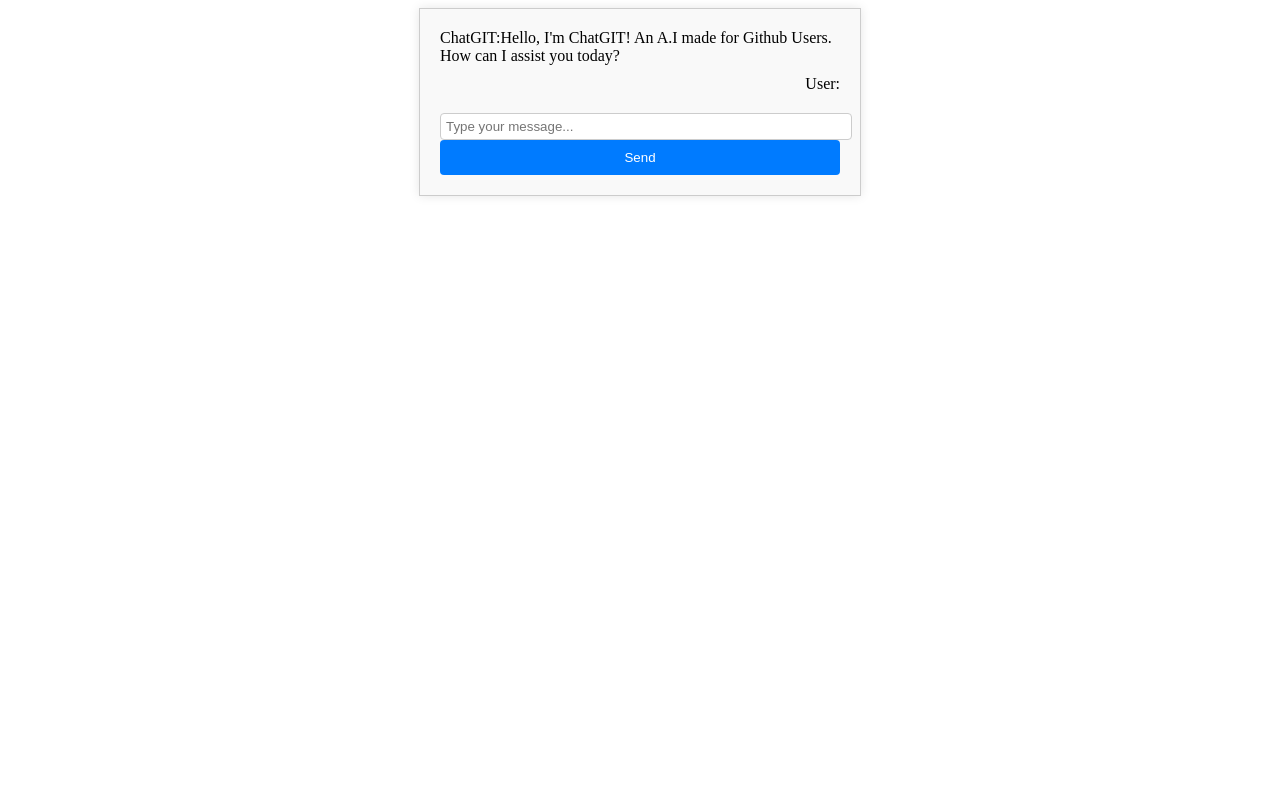
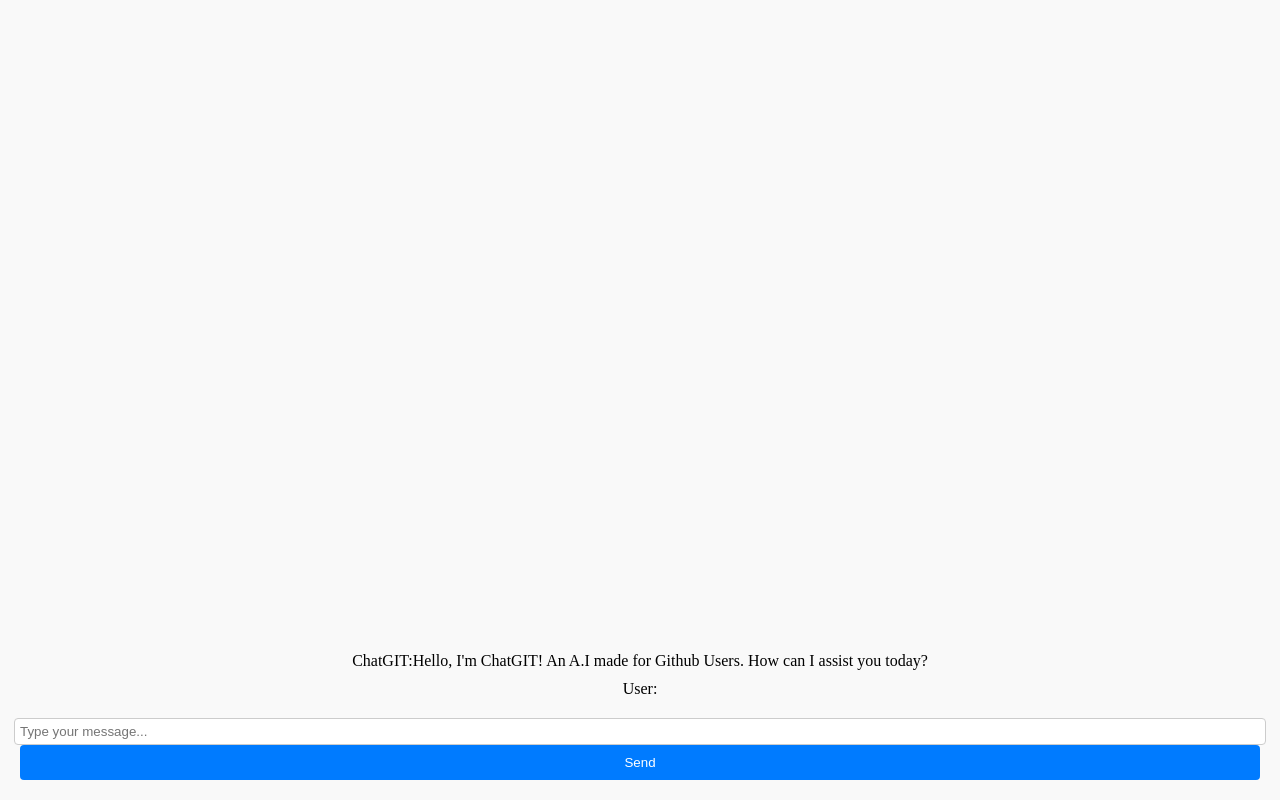
Before and after one commit to AR-DEV-1/ChatGIT, a plain HTML site: page index.html in a window 1280 px wide. Drawn offline with Linux system fonts and the light colour scheme.

Commit message:
ChatGIT Styles

```diff
--- a/styles.css
+++ b/styles.css
@@ -1,11 +1,19 @@
-/* Chat container */
+/* Set the body and HTML to cover the entire viewport */
+body, html {
+  height: 100%;
+  margin: 0;
+}
+
+/* Make the chat container full-screen */
 .chat-container {
-  width: 400px;
-  margin: 0 auto;
+  height: 100%;
+  display: flex;
+  flex-direction: column;
+  justify-content: flex-end; /* Messages at the bottom */
+  align-items: center;
+  background-color: #f9f9f9;
   padding: 20px;
-  border: 1px solid #ccc;
-  background-color: #f9f9f9;
-  box-shadow: 0 0 10px rgba(0, 0, 0, 0.1);
+  box-sizing: border-box;
 }
 
 /* User message */
@@ -31,7 +39,6 @@
 
 /* Send button */
 #send-button {
-  display: block;
   width: 100%;
   padding: 10px;
   background-color: #007bff;
```
